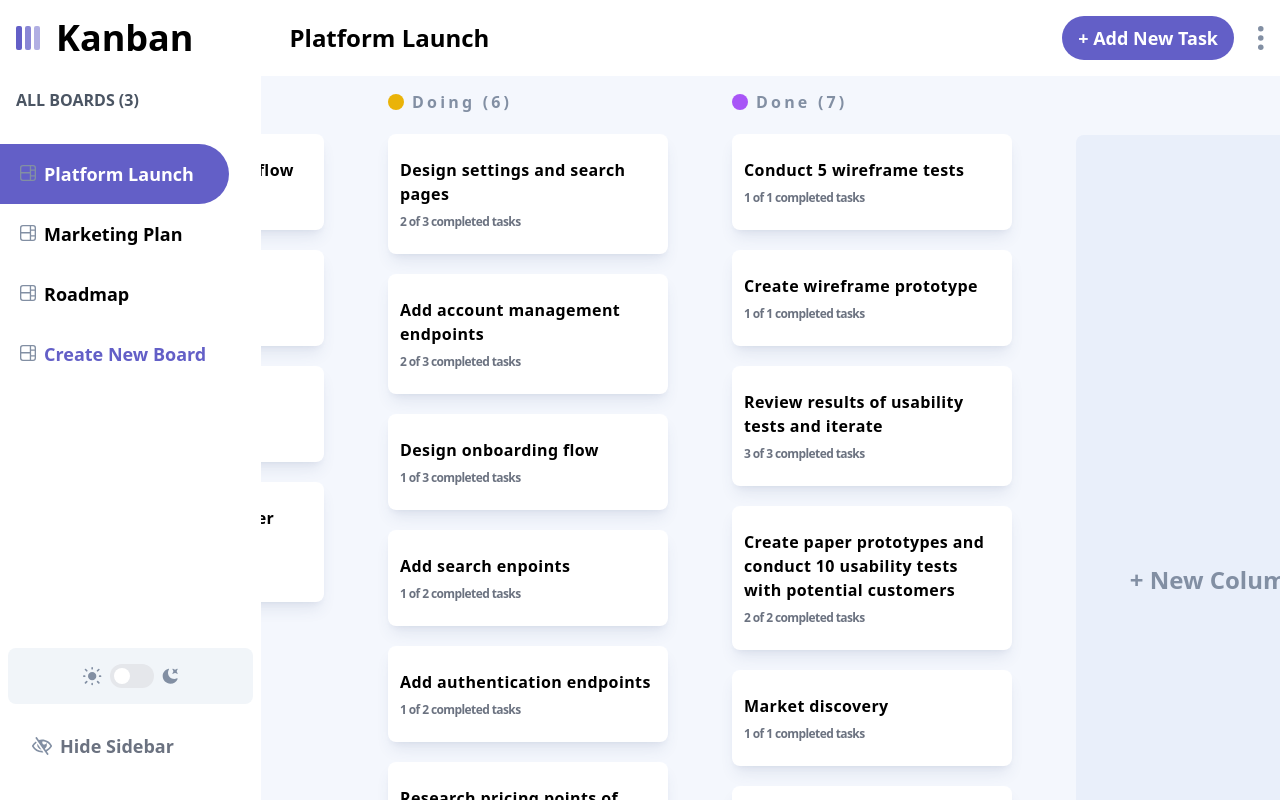
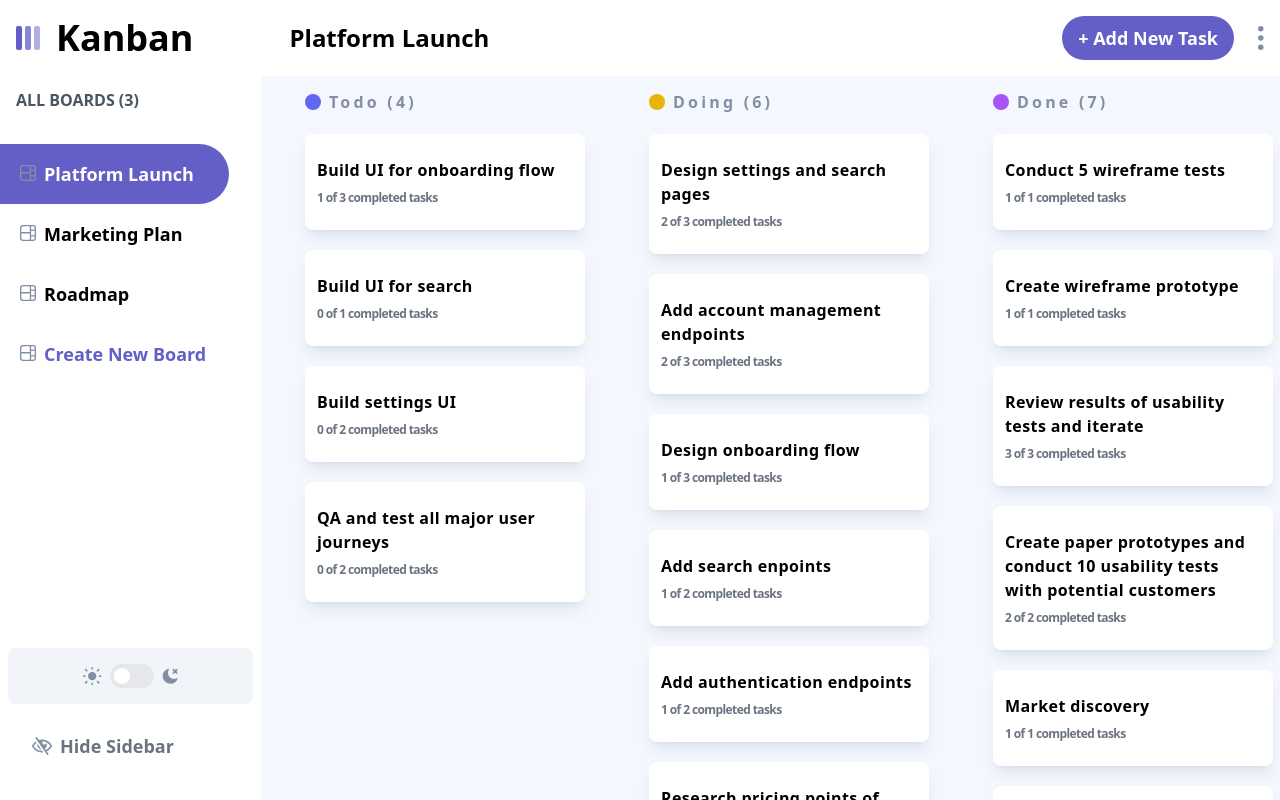
Before and after one commit to LauraAndradd/my-react-app, a React (Vite) app: page / in a window 1280 px wide. Built offline with nearby package versions, Linux system fonts and the light colour scheme.

Commit message:
arrumando bug da barra lateral

```diff
--- a/src/components/Center.jsx
+++ b/src/components/Center.jsx
@@ -32,9 +32,8 @@ function Center({boardModalOpen, setBoardModalOpen}) {
   })
 
   return (
-    <div className={
-      window[0] >= 768 && isSideBarOpen ? 'bg-[#f4f7fd] scrollbar-hide h-screen flex dark:bg-[#20212c] overflow-x-scroll gap-6 ml-[261px]' : 'bg-[#f4f7fd] scrollbar-hide h-screen flex dark:bg-[#20212c] overflow-x-scroll gap-6'
-    }>
+      <div className={`bg-[#f4f7fd] scrollbar-hide h-screen flex dark-bg-[#20212c] overflow-x-scroll gap-6 ${isSideBarOpen ? 'ml-[261px]' : ''}`}>
+
       {windowSize[0] >= 768 && (
         <SideBar isSideBarOpen={isSideBarOpen} setIsSideBarOpen={setIsSideBarOpen}/>
       )}
--- a/src/components/SideBar.jsx
+++ b/src/components/SideBar.jsx
@@ -9,7 +9,6 @@ import { Switch } from '@headlessui/react'
 import showSidebarIcon from "../assets/icon-show-sidebar.svg"
 import hideSidebarIcon from "../assets/icon-hide-sidebar.svg"
 import AddEditBoardModal from '../modals/AddEditBoardModal'
-
 
 function SideBar({setIsSideBarOpen, isSideBarOpen}) {
 
```
